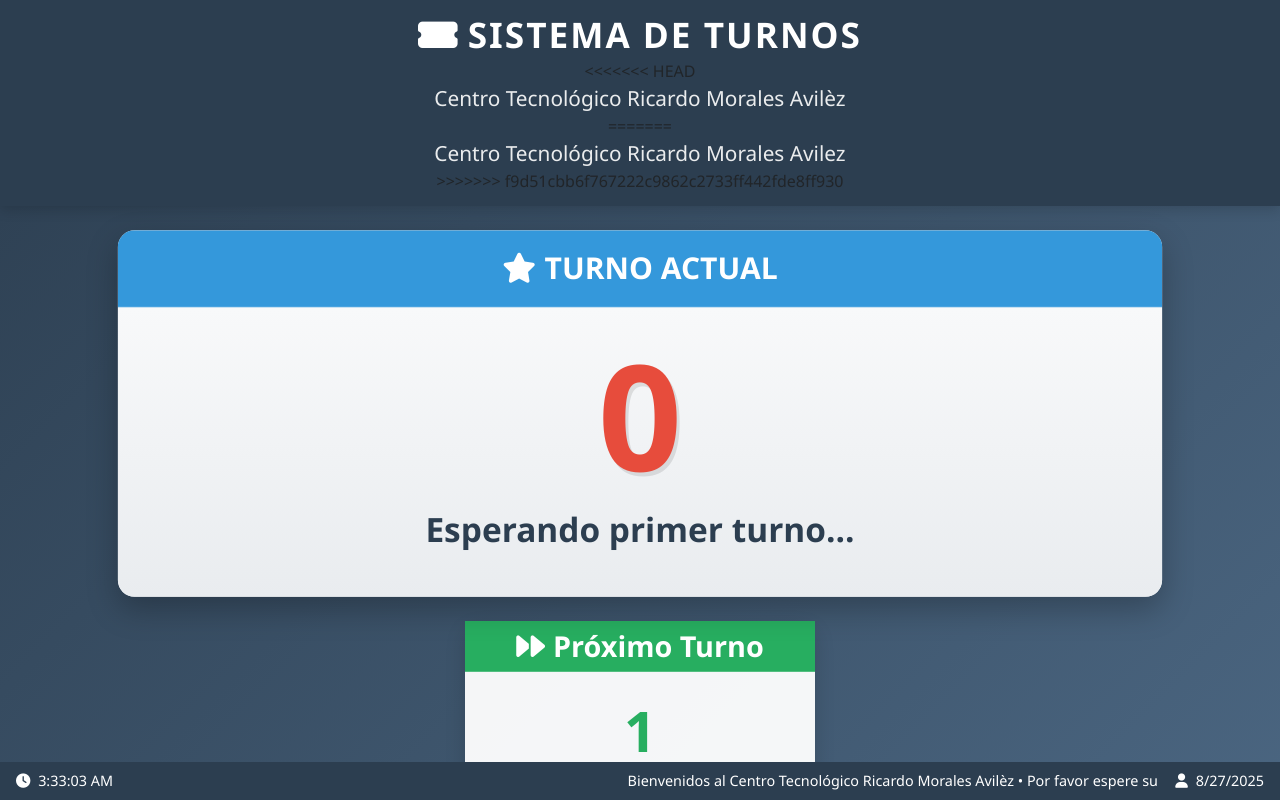
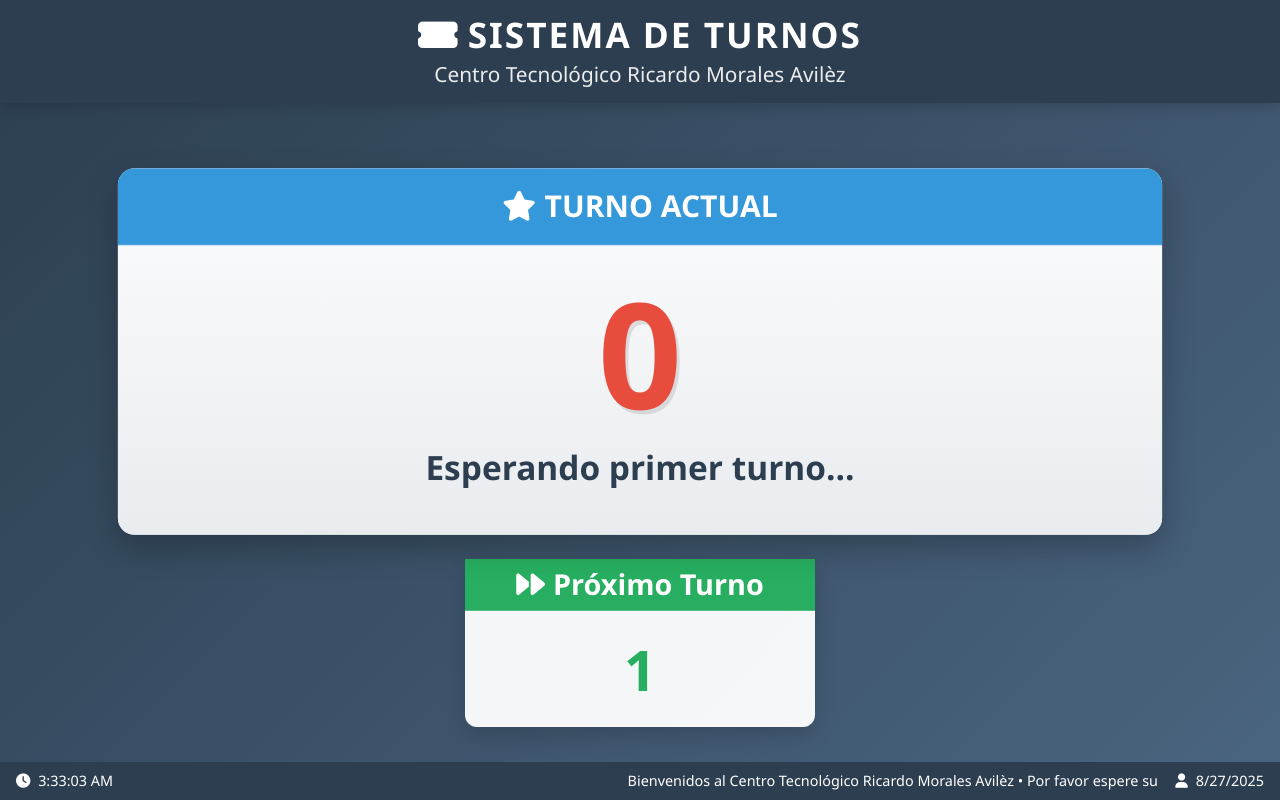
Before and after one commit to EneyderGarcia/turnerov2, a Flask app: page /public/turnos in a window 1280 px wide. Run offline with Flask 3, Linux system fonts and the light colour scheme; data comes from the database, SQL or seed files in the repository; data that the repository does not hold is empty.

Commit message:
Nueva Actualizacion

```diff
--- a/templates/public/turnos.html
+++ b/templates/public/turnos.html
@@ -371,11 +371,7 @@
             <h1 class="header-title mb-1">
                 <i class="fas fa-ticket-alt me-2"></i>Sistema de Turnos
             </h1>
-<<<<<<< HEAD
             <p class="header-subtitle mb-0">Centro Tecnológico Ricardo Morales Avilèz</p>
-=======
-            <p class="header-subtitle mb-0">Centro Tecnológico Ricardo Morales Avilez</p>
->>>>>>> f9d51cbb6f767222c9862c2733ff442fde8ff930
         </div>
 
         <div class="content-container">
```
